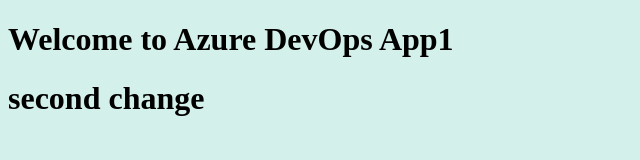
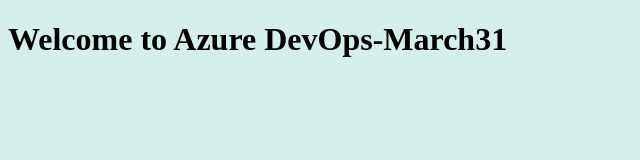
Before and after one commit to mubeen507/azure-pipelines, a plain HTML site: page index.html in a window 1280 px wide. Shown: the whole page, without its empty margins (0-640 px from the left). Drawn offline with Linux system fonts and the light colour scheme.

Commit message:
march31 changes

```diff
--- a/index.html
+++ b/index.html
@@ -1,7 +1,6 @@
 <!DOCTYPE html>
 <html>
    <body style="background-color:rgb(212, 240, 234);">
-      <h1>Welcome to Azure DevOps App1</h1>
-      <h1>second change</h1>
+      <h1>Welcome to Azure DevOps-March31</h1>
    </body>
 </html>
```
